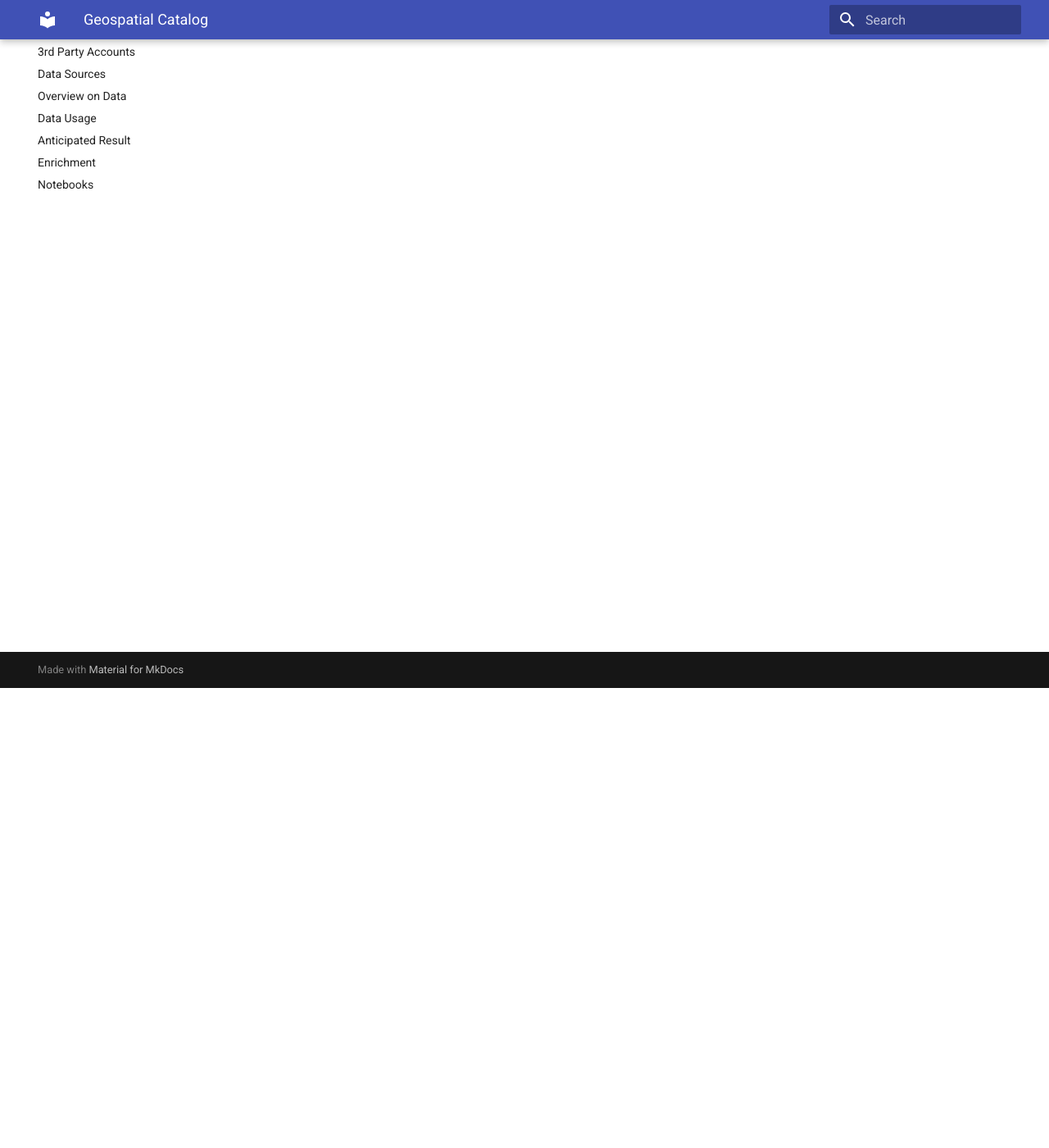
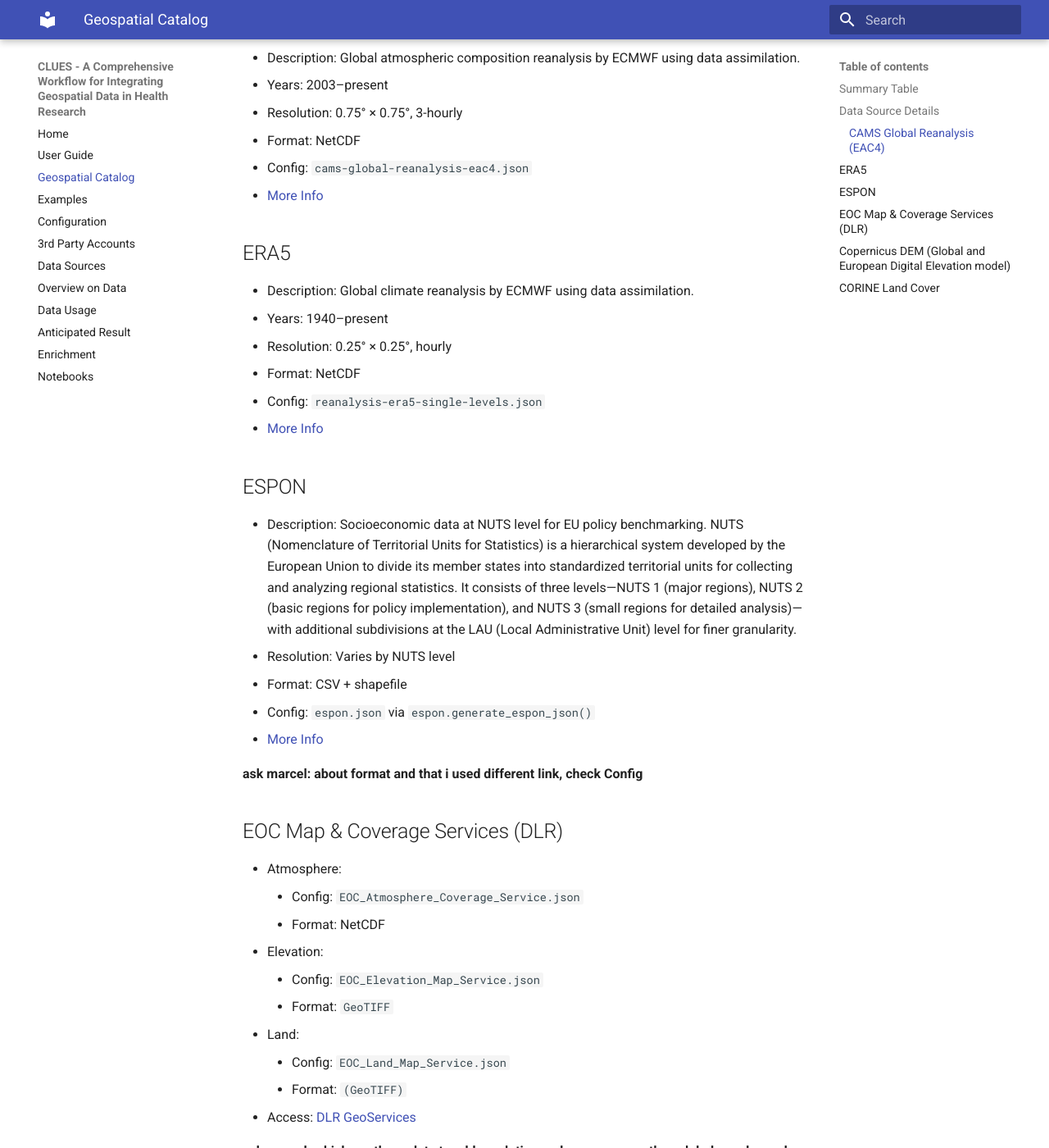
Before and after one commit to BIH-DMBS/CLUES, an MkDocs documentation site: the page built from docs/dataCatalog.md, in a window 1280 px wide and 1400 px high, scrolled down 561 px. Shown: the whole window at 82% size. Built offline with MkDocs 1.6.1 and Material for MkDocs 9.7.7, drawn with Linux system fonts in a browser that asks for light colours; some of the changed text lies outside the part shown.

Commit message:
Update dataCatalog.md

```diff
--- a/docs/dataCatalog.md
+++ b/docs/dataCatalog.md
@@ -3,3 +3,108 @@
 
 ## Summary Table
 A full list of data sources and datasets that are included in the default source-specific configuration files is provided below.
+
+## Data Source Details
+Each section below provides a brief overview of the data source, key specifications, source-specific configuration file, and reference link.
+
+### CAMS Global Reanalysis (EAC4)
+- Description: Global atmospheric composition reanalysis by ECMWF using data assimilation.
+- Years: 2003–present
+- Resolution: 0.75° × 0.75°, 3-hourly
+- Format: NetCDF
+- Config: `cams-global-reanalysis-eac4.json`
+- [More Info](https://ads.atmosphere.copernicus.eu/datasets/cams-global-reanalysis-eac4?tab=overview)
+
+## ERA5
+- Description: Global climate reanalysis by ECMWF using data assimilation.
+- Years: 1940–present
+- Resolution: 0.25° × 0.25°, hourly
+- Format: NetCDF
+- Config: `reanalysis-era5-single-levels.json`
+- [More Info](https://cds.climate.copernicus.eu/datasets/reanalysis-era5-single-levels?tab=overview)
+
+## ESPON
+- Description: Socioeconomic data at NUTS level for EU policy benchmarking. NUTS (Nomenclature of Territorial Units for Statistics) is a hierarchical system developed by the European Union to divide its member states into standardized territorial units for collecting and analyzing regional statistics. It consists of three levels—NUTS 1 (major regions), NUTS 2 (basic regions for policy implementation), and NUTS 3 (small regions for detailed analysis)—with additional subdivisions at the LAU (Local Administrative Unit) level for finer granularity.
+- Resolution: Varies by NUTS level
+- Format: CSV + shapefile
+- Config: `espon.json` via `espon.generate_espon_json()`
+- [More Info](https://database.espon.eu)
+
+**ask marcel: about format and that i used different link, check Config**
+
+## EOC Map & Coverage Services (DLR)
+- Atmosphere:
+    - Config: `EOC_Atmosphere_Coverage_Service.json`
+    - Format: NetCDF
+- Elevation:
+    - Config: `EOC_Elevation_Map_Service.json`
+    - Format: `GeoTIFF`
+- Land:
+    - Config: `EOC_Land_Map_Service.json`
+    - Format: `(GeoTIFF)`
+- Access: [DLR GeoServices](https://geoservice.dlr.de/web/services)
+
+**ask marcel: which are these data to add resolution and coverage, are they global, needs maybe a more informative link?**
+
+## Copernicus DEM (Global and European Digital Elevation model)
+- Description: Digital surface model (DSM) based on TanDEM-X mission that represents the surface of the Earth including buildings, infrastructure and vegetation.
+- Resolution:
+  - European coverage: 10m × 10m ,
+  - Global coverage: GLO-30 and GLO-90, 3-yearly for the 2012, 2015, 2018 reference years
+- Format: GeoTIFF
+- Config: `copernicus_dem.json`
+- [More Info](https://dataspace.copernicus.eu/explore-data/data-collections/copernicus-contributing-missions/collections-description/COP-DEM)
+
+**ask marcel about resolution**
+
+## CORINE Land Cover
+- Description: European land cover classification and monitoring
+- Resolution: 100m
+- Format: GeoTIFF
+- Config: `corine_copernicus.json`
+- [More Info[(https://land.copernicus.eu/en/products/corine-land-cover)
+**ask marcel about the resolution**
+
+Land Copernicus (Tree Cover Density)
+
+Description: Tree cover density at high spatial resolution
+
+Config: land_copernicus.json
+
+More Info
+
+SPEI (Standardized Precipitation-Evapotranspiration Index)
+
+Description: Climate drought index based on precipitation and evapotranspiration
+
+Years: 1901–present
+
+Resolution: 0.5° × 0.5°
+
+Format: NetCDF
+
+Config: spei.json
+
+More Info
+
+Hydrosheds GLWD v2
+
+Description: Global Lakes and Wetlands Database v2
+
+Resolution: ~500m (15 arc-seconds)
+
+Format: GeoTIFF
+
+More Info
+
+Night-Time Lights (DMSP–VIIRS Harmonized)
+
+Description: Global nighttime light intensity from satellites, harmonized across sensors
+
+Years: 1992–2023
+
+Resolution: ~1km
+
+More Info
+
+Download
```
